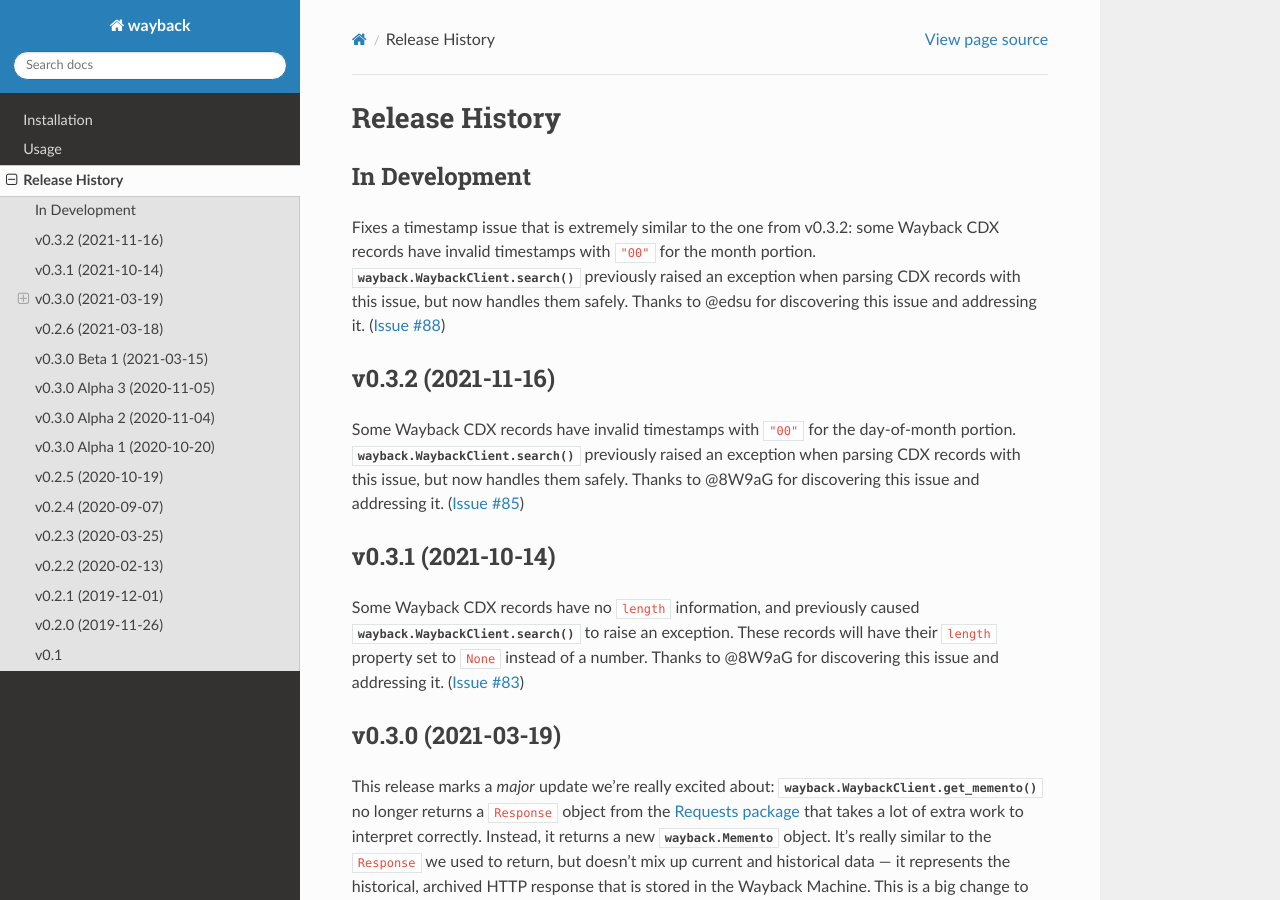
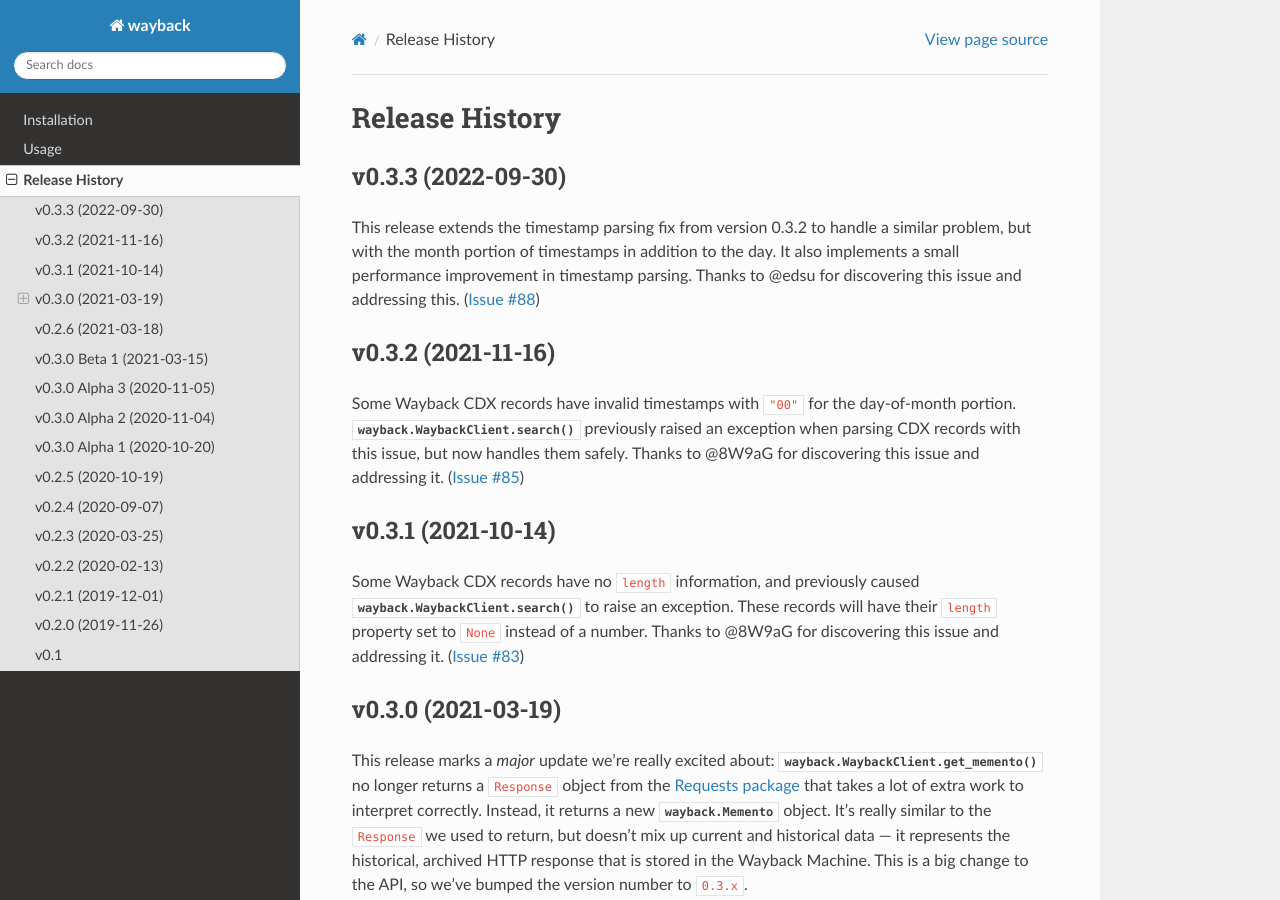
Before and after one commit to edgi-govdata-archiving/wayback, a Sphinx documentation site: the page built from docs/source/release-history.rst, in a window 1280 px wide and 900 px high. Built offline with Sphinx 7.4.7 and the Read the Docs theme 2.0.0, drawn with Linux system fonts in a browser that asks for light colours.

Commit message:
Prepare release notes for v0.3.3

```diff
--- a/docs/source/release-history.rst
+++ b/docs/source/release-history.rst
@@ -2,10 +2,10 @@
 Release History
 ===============
 
-In Development
---------------
+v0.3.3 (2022-09-30)
+-------------------
 
-Fixes a timestamp issue that is extremely similar to the one from v0.3.2: some Wayback CDX records have invalid timestamps with ``"00"`` for the month portion. :meth:`wayback.WaybackClient.search` previously raised an exception when parsing CDX records with this issue, but now handles them safely. Thanks to @edsu for discovering this issue and addressing it. (:issue:`88`)
+This release extends the timestamp parsing fix from version 0.3.2 to handle a similar problem, but with the month portion of timestamps in addition to the day. It also implements a small performance improvement in timestamp parsing. Thanks to @edsu for discovering this issue and addressing this. (:issue:`88`)
 
 
 v0.3.2 (2021-11-16)
```
Also changed, not shown: 1 other file.
